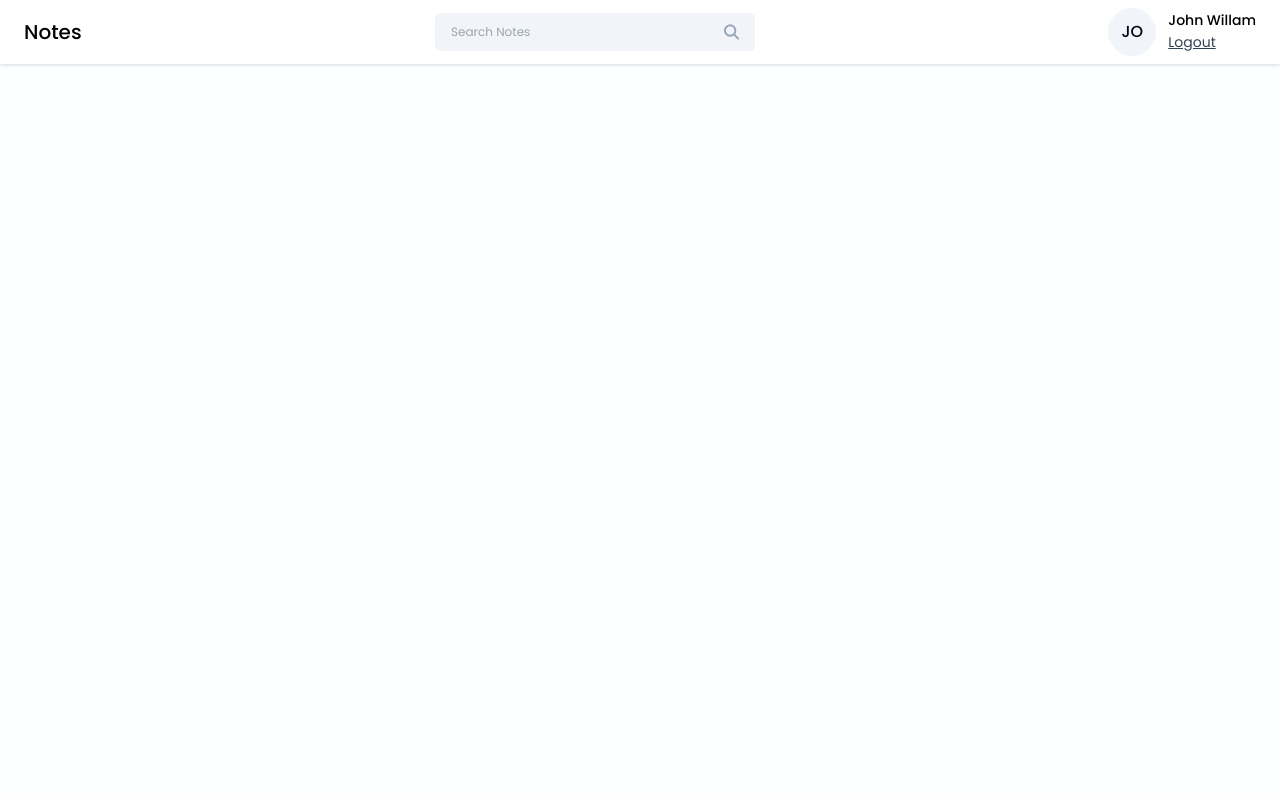
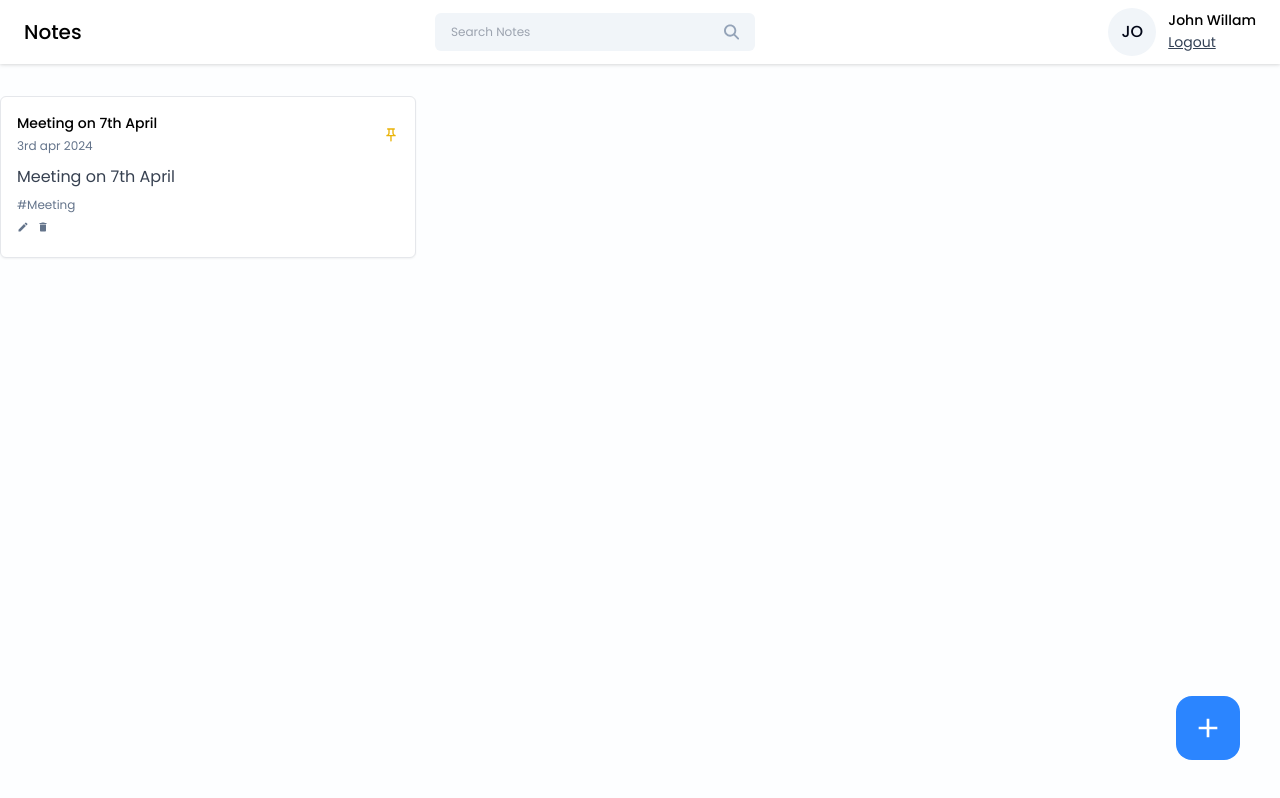
Before and after one commit to BasaranKaleli/NotesApp-MERN, a React (Vite) app: page /dashboard in a window 1280 px wide. Built offline with nearby package versions, Linux system fonts and the light colour scheme.

Commit message:
feat: added note functionality

```diff
--- /dev/null
+++ b/src/components/Cards/NoteCard.jsx
@@ -0,0 +1,53 @@
+import React from "react";
+import { MdOutlinePushPin, MdCreate, MdDelete } from "react-icons/md";
+
+const NoteCard = ({
+  title,
+  date,
+  content,
+  tags,
+  isPinned,
+  onEdit,
+  onDelete,
+  onPinNote,
+}) => {
+  return (
+    <div className="p-4 border rounded-md shadow-sm bg-white">
+      <div className="flex items-center justify-between mb-2">
+        <div>
+          <h6 className="text-sm font-medium">{title}</h6>
+          <span className="text-xs text-slate-500">{date}</span>
+        </div>
+        <MdOutlinePushPin
+          className={`cursor-pointer ${
+            isPinned ? "text-yellow-500" : "text-gray-500"
+          }`}
+          onClick={onPinNote}
+        />
+      </div>
+      <p className="text-gray-700 mb-2">
+        {content?.slice(0, 60)}
+        {content?.length > 60 ? "..." : ""}
+      </p>
+      <div className="text-xs text-slate-500 mb-2">
+        {tags && tags}
+        <div className="flex items-center gap-2 mt-2">
+          {onEdit && (
+            <MdCreate
+              className="cursor-pointer hover:text-green-600"
+              onClick={onEdit}
+            />
+          )}
+          {onDelete && (
+            <MdDelete
+              className="cursor-pointer hover:text-red-500"
+              onClick={onDelete}
+            />
+          )}
+        </div>
+      </div>
+    </div>
+  );
+};
+
+export default NoteCard;
--- a/src/index.css
+++ b/src/index.css
@@ -21,4 +21,8 @@
   .btn-primary {
     @apply w-full text-sm bg-primary text-white p-2 rounded my-1 hover:bg-blue-600;
   }
+
+  .icon-btn {
+    @apply text-xl text-slate-300 cursor pointer hover:text-primary;
+  }
 }
--- a/src/pages/Home/Home.jsx
+++ b/src/pages/Home/Home.jsx
@@ -1,10 +1,34 @@
 import React from "react";
 import Navbar from "../../components/Navbar/Navbar";
+import NoteCard from "../../components/Cards/NoteCard";
+import { MdAdd } from "react-icons/md";
 
 const Home = () => {
   return (
     <>
       <Navbar />
+
+      <div className="container mx-auto">
+        <div className="grid grid-cols-3 gap-4 mt-8">
+          <NoteCard
+            title="Meeting on 7th April"
+            date="3rd apr 2024"
+            content="Meeting on 7th April"
+            tags="#Meeting"
+            isPinned={true}
+            onEdit={() => {}}
+            onDelete={() => {}}
+            onPinNote={() => {}}
+          />
+        </div>
+      </div>
+
+      <button
+        className="w-16 h-16 flex items-center justify-center rounded-2xl bg-primary hover:bg-blue-600 absolute right-10 bottom-10"
+        onClick={() => {}}
+      >
+        <MdAdd className="text-[32px] text-white" />
+      </button>
     </>
   );
 };
```
Also changed, not shown: src/pages/Home/AddEditNotes.jsx (added).
